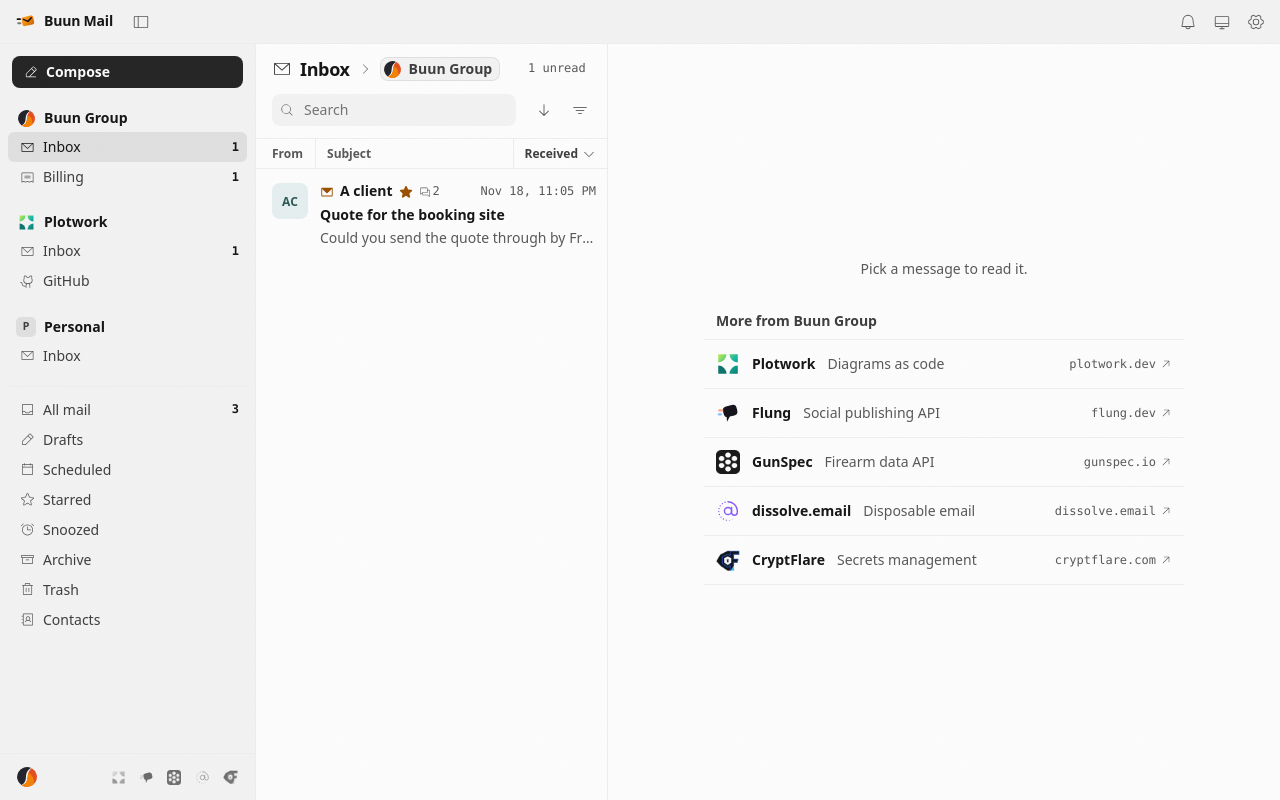
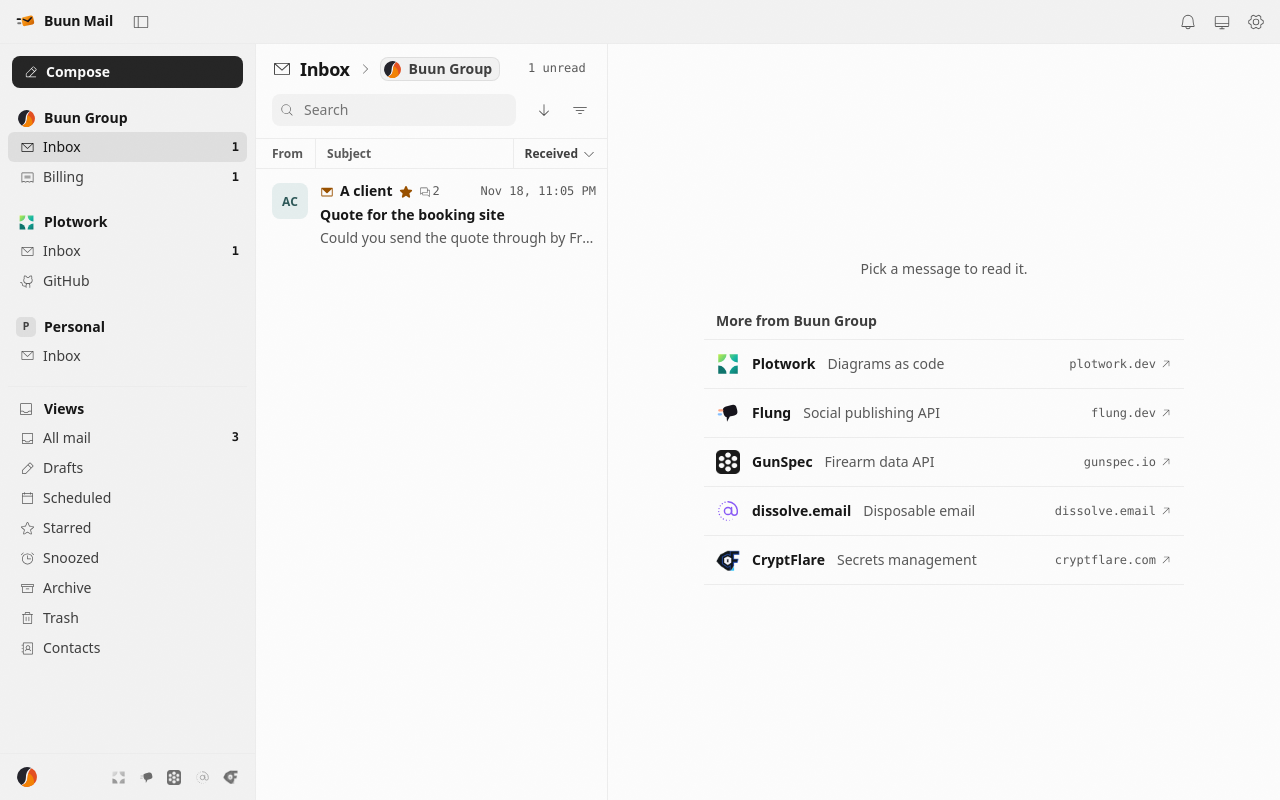
Before and after one commit to buun-group/buun-mail, a React (Vite) app in the folder apps/desktop/ui/: page / in a window 1280 px wide. Built offline with nearby package versions, Linux system fonts and the light colour scheme; a web font is replaced by a local one.

Commit message:
feat(sidebar): the views section folds away like a workspace
All mail, Drafts, Scheduled, Starred, Snoozed, Archive, Trash and
Contacts sit under a Views heading with the same caret as a workspace;
folding it is remembered on this computer.

```diff
--- a/apps/desktop/ui/src/components/Sidebar/Sidebar.tsx
+++ b/apps/desktop/ui/src/components/Sidebar/Sidebar.tsx
@@ -72,6 +72,9 @@ const VIEWS = [
   { id: 'trash', glyph: IconDelete },
   { id: 'contacts', glyph: IconContacts },
 ] as const satisfies readonly { id: MailView; glyph: unknown }[]
+
+/** The fold key for the views section; a colon keeps it apart from any workspace id. */
+const VIEWS_FOLD = ':views'
 
 /**
  * Every workspace and its folders, the open one marked. Collapsed, it is a rail of icons; pointing at it, scrolling
@@ -196,8 +199,15 @@ export function Sidebar({ workspaces, place, view, theme, looks, folded, collaps
               </ul>
             </section>
           ))}
-          <section className="sidebar__workspace sidebar__views" aria-label={t('mail:views.label')}>
-            <ul>
+          <section className="sidebar__workspace sidebar__views" aria-labelledby="sidebar-views">
+            <h2 id="sidebar-views" className="sidebar__heading">
+              <TipButton tip={rail ? t('mail:views.label') : null} side="right" className="sidebar__workspace-name" aria-expanded={!folded.has(VIEWS_FOLD)} aria-label={rail ? t('mail:views.label') : undefined} onClick={() => onFold(VIEWS_FOLD)}>
+                <IconUnsorted aria-hidden="true" className="sidebar__unsorted" />
+                <span className="sidebar__text sidebar__workspace-label">{t('mail:views.label')}</span>
+                <IconCaretDown aria-hidden="true" className="sidebar__fold sidebar__text" />
+              </TipButton>
+            </h2>
+            <ul hidden={folded.has(VIEWS_FOLD)}>
               {VIEWS.map((item) => {
                 const label = t(`mail:views.${item.id}`)
                 return (
```
Also changed, not shown: 1 other file (tests, documents, lock files or other folders).
